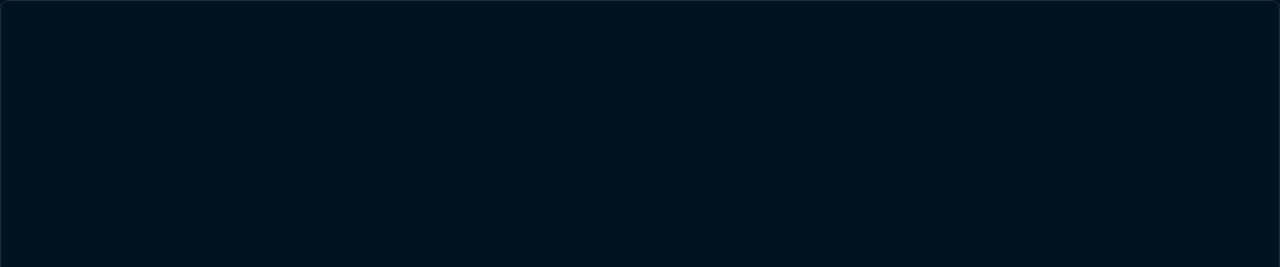
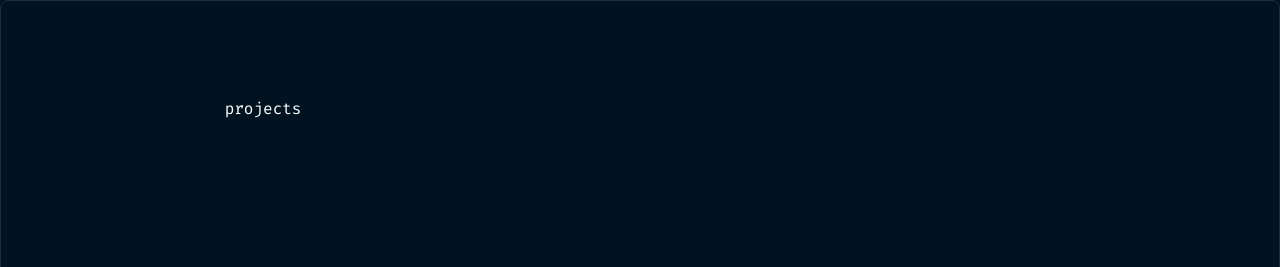
Before and after one commit to MohtashimAli85/portfolio, a Next.js app: page /projects in a window 1280 px wide. Before the commit this address had no page. Shown: the top 267 px of the page. Built offline with nearby package versions, Linux system fonts and the light colour scheme.

Commit message:
created pages

```diff
--- /dev/null
+++ b/src/app/about-me/page.tsx
@@ -0,0 +1,7 @@
+export default function AboutMe() {
+    return (
+      <main className='py-24 max-w-[65%] mx-auto'>
+        about me
+      </main>
+    );
+  }
--- /dev/null
+++ b/src/app/contact-me/page.tsx
@@ -0,0 +1,9 @@
+import React from 'react'
+
+const ContactMe = () => {
+  return (
+    <div>ContactMe</div>
+  )
+}
+
+export default ContactMe
--- /dev/null
+++ b/src/app/projects/page.tsx
@@ -0,0 +1,7 @@
+export default function Projects() {
+    return (
+      <div className='py-24 max-w-[65%] mx-auto'>
+        projects
+      </div>
+    );
+  }
```
